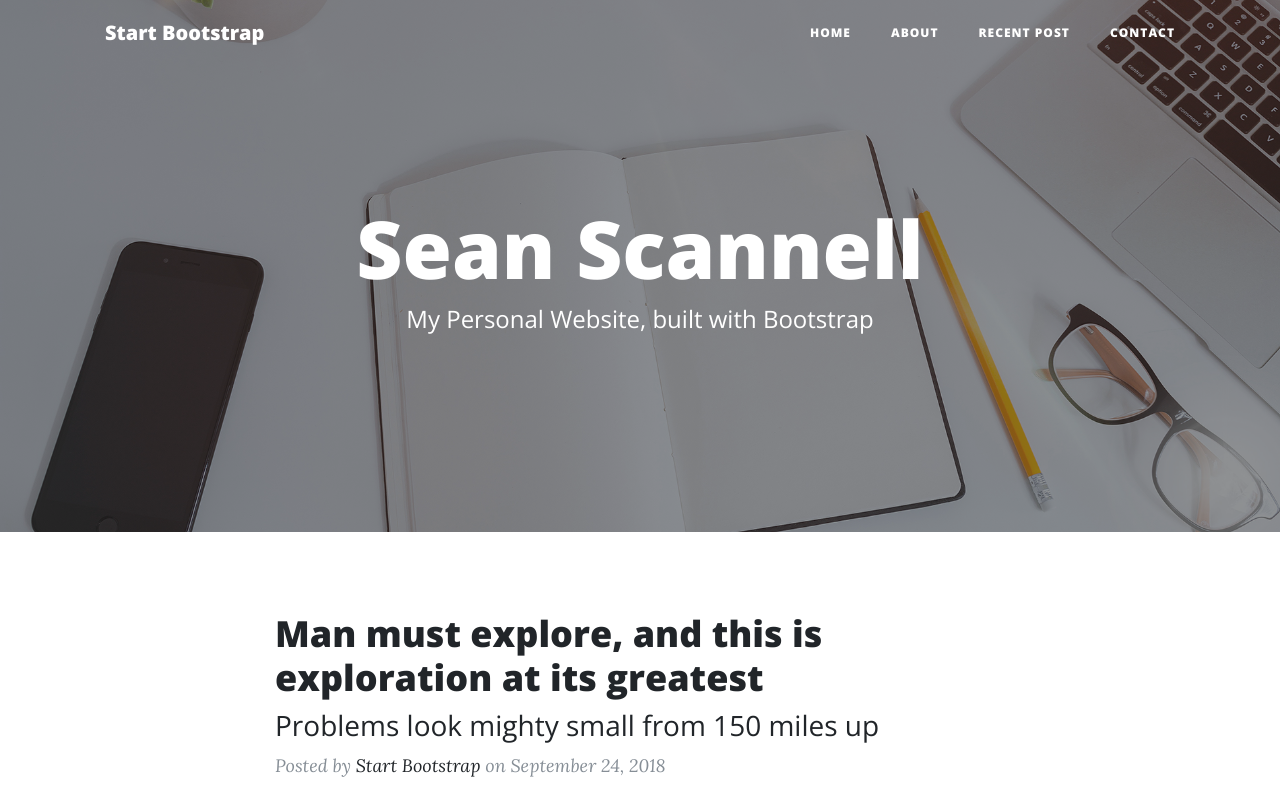
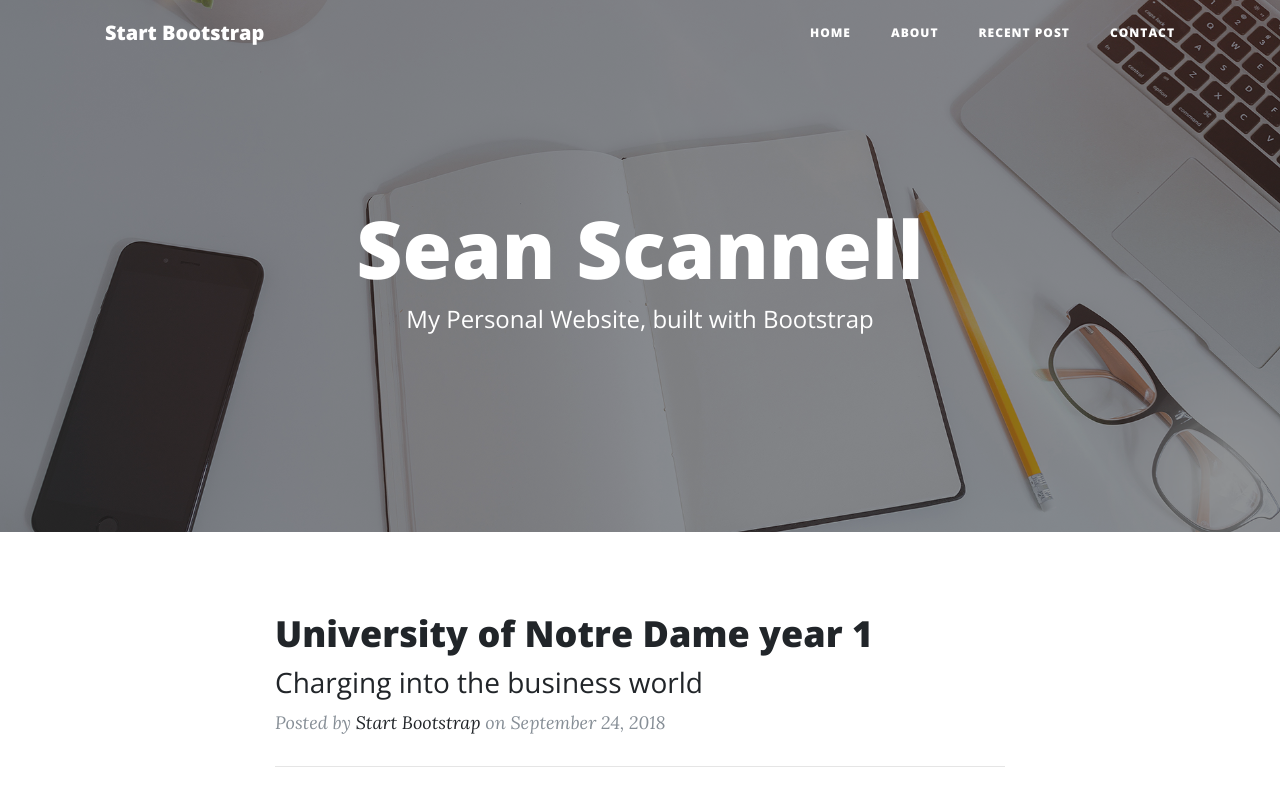
Before and after one commit to scannellstp/scannellstp.github.io, a website: page index.html in a window 1280 px wide. Shown: the top 794 px of the page. Drawn offline with nearby package versions, Linux system fonts and the light colour scheme.

Commit message:
Update index.html

```diff
--- a/index.html
+++ b/index.html
@@ -72,12 +72,12 @@
       <div class="row">
         <div class="col-lg-8 col-md-10 mx-auto">
           <div class="post-preview">
-            <a href="post.html">
+            <a href="MBAyear1.html">
               <h2 class="post-title">
-                Man must explore, and this is exploration at its greatest
+                University of Notre Dame year 1
               </h2>
               <h3 class="post-subtitle">
-                Problems look mighty small from 150 miles up
+                Charging into the business world
               </h3>
             </a>
             <p class="post-meta">Posted by
```
